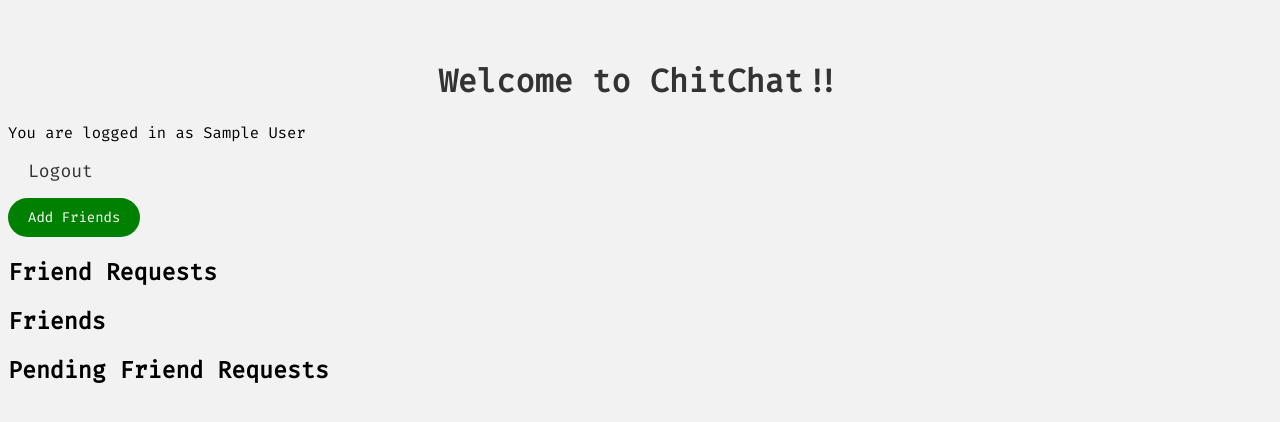
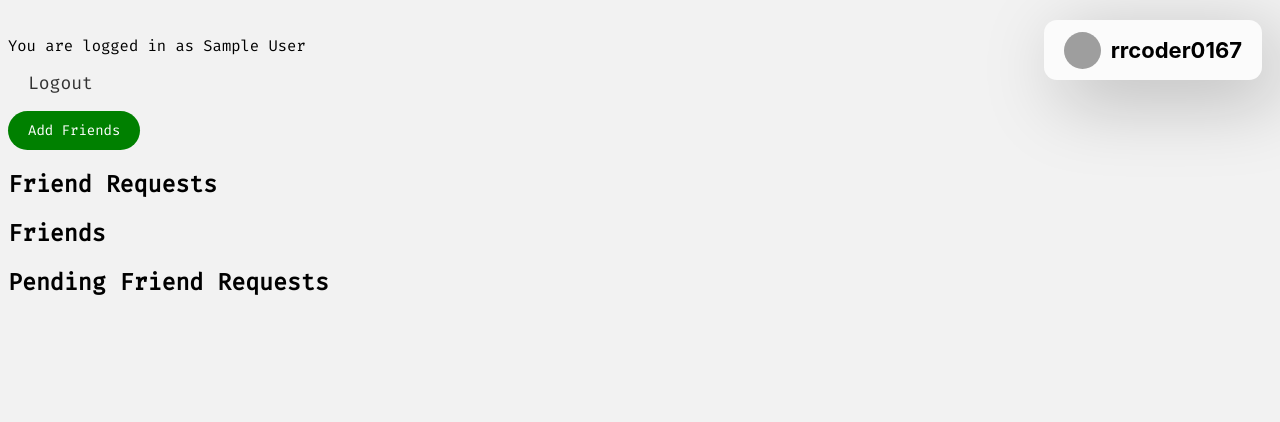
Before and after one commit to rrcoder0167/Orange-Chat, a Flask app: page / in a window 1280 px wide. Shown: the top 422 px of the page. Run offline with Flask 2, Linux system fonts and the light colour scheme; the visitor is signed in with stand-in values (Sample User, id 1); data that the repository does not hold is empty; some libraries are stand-ins or nearby versions; grey boxes are pictures that could not be loaded.

Commit message:
adding profile button

```diff
--- /dev/null
+++ b/static/profile_btn.js
@@ -0,0 +1,52 @@
+$(document).ready(function() {
+    var profileBtn = $('.profile-btn');
+    var dropdownArrow = $('.dropdown-arrow');
+    var dropdownMenu = $('.dropdown-menu');
+    var isDropdownOpen = false;
+    dropdownArrow.css('display', 'none');//set the arrow to be invisible by default
+
+    profileBtn.on('mouseenter', function() {
+      dropdownArrow.css('display', 'inline-block');
+    });
+
+    profileBtn.on('mouseleave', function() {
+      if (!dropdownMenu.hasClass('open')) {
+        dropdownArrow.css('display', 'none');
+      }
+    });
+
+    profileBtn.on('click', function(e) {
+      e.stopPropagation();
+      isDropdownOpen = !isDropdownOpen;
+      profileBtn.css('width', isDropdownOpen ? '250px' : '');
+      dropdownMenu.toggleClass('open');
+      dropdownArrow.toggleClass('open');
+      dropdownArrow.css('display', isDropdownOpen ? 'inline-block' : 'none');
+    });
+
+    $(document).on('click', function(e) {
+      if (!profileBtn.is(e.target) && !dropdownMenu.has(e.target).length) {
+        isDropdownOpen = false;
+        profileBtn.css('width', '');
+        dropdownMenu.removeClass('open');
+        dropdownArrow.removeClass('open');
+        dropdownArrow.css('display', 'none');
+      } else {
+        dropdownArrow.css('display', isDropdownOpen ? 'inline-block' : 'none');
+      }
+    });
+
+    let userBadge = $('.user-badge');
+    userBadge.each(function() {
+      let description = $(this).find('.description');
+      let badgeRect = this.getBoundingClientRect();
+      let descriptionRect = description[0].getBoundingClientRect();
+
+      if (descriptionRect.width > badgeRect.width) {
+        let halfDescriptionWidth = descriptionRect.width / 2;
+        let leftOffset = halfDescriptionWidth - (badgeRect.width / 2);
+
+        description.css('left', `-${leftOffset}px`);
+      }
+    });
+  });
--- a/static/styles.css
+++ b/static/styles.css
@@ -1,6 +1,6 @@
 /* Add a background color to the body */
 body {
-    margin-top: 60px;
+    margin-top: 10px;
     background-color: #f2f2f2;
 }
 
@@ -482,3 +482,182 @@ nav {
     color: black;
     border: 2px solid gray;
   }
+
+  .profile-btn-container {
+    padding-right: 10px;
+    padding-top: 10px;
+  }
+
+  .profile-btn {
+    display: flex;
+    float: right;
+    align-items: center;
+    height: 60px;
+    padding: 0 20px;
+    border: none;
+    border-radius: 13px;
+    background-color: #FBFBFB;
+    box-shadow: 16px 18px 76px rgba(0, 0, 0, 0.25);
+    transition: width 0.2s;
+    position: relative;
+  }
+
+  .profile-btn:hover {
+    width: 250px;
+  }
+
+  .profile-img-container {
+    width: 37px;
+    height: 37px;
+    margin-right: 10px;
+    border-radius: 50%;
+    overflow: hidden;
+  }
+
+  .profile-img-container img {
+    width: 100%;
+    height: 100%;
+    object-fit: cover;
+  }
+
+  .profile-name {
+    font-family: 'Inter', sans-serif;
+    font-weight: 700;
+    font-size: 22px;
+    line-height: 22px;
+    color: #000000;
+  }
+
+  .dropdown-arrow {
+    margin-left: auto;
+    position: absolute;
+    right: 20px;
+    top: 50%;
+    transform: translateY(-50%);
+  }
+
+  .dropdown-arrow .fas {
+    transition: transform 0.2s;
+  }
+
+  .dropdown-arrow.open .fas {
+    transform: rotate(180deg);
+  }
+
+  .dropdown-menu {
+    position: absolute;
+    top: 100%;
+    left: 0;
+    width: 250px;
+    border: 1px solid #ccc;
+    background-color: #fff;
+    padding: 1px;
+    font-family: 'Inter', sans-serif;
+    font-weight: 400;
+    border-radius: 8px;
+    box-shadow: 0 2px 4px rgba(0,0,0,0.2);
+    display: none;
+  }
+
+  .dropdown-menu a {
+    display: flex;
+    width: 94%;
+    font-size: 14px;
+    text-align: left;
+    text-decoration: none;
+    line-height: 25px;
+    padding: 8px;
+    border-radius: 8px;
+    height: 25px;
+    background-color: transparent;
+    border: none;
+    color: #333;
+    transition: background-color 0.2s;
+  }
+
+  .dropdown-menu a:hover {
+    font-weight: 500;
+    background-color: #f0f0f0;
+  }
+
+  .logout-btn a {
+    margin-bottom: 5px;
+    color: red;
+  }
+
+  .logout-btn a:hover {
+    background-color: #ffcccb;
+  }
+
+  .user-details {
+    text-align: left;
+    margin: 15px;
+  }
+
+  .name {
+    font-weight: 600;
+    font-size: 16px;
+    color: #000;
+  }
+
+
+  .email {
+    font-size: 14px;
+    color: #999;
+  }
+
+  .dropdown-menu.open {
+    display: block;
+  }
+
+  hr {
+    margin: 10px 0;
+    border: none;
+    border-top: 1px solid #ccc;
+  }
+
+  .user-badge {
+    display: inline-block;
+    padding: 5px 10px;
+    border-radius: 20px;
+    font-size: 14px;
+    font-weight: 600;
+    color: #fff;
+    margin-right: 10px;
+  }
+
+  .user-badge.admin {
+    background-color: #ff6b6b;
+  }
+
+  .user-badge.user {
+    background-color: #74b9ff;
+  }
+
+  .user-badge .description {
+    visibility: hidden;
+    opacity: 0;
+    position: absolute;
+    bottom: 110%;
+    left: 50%;
+    transform: translateX(-50%);
+    padding: 5px 10px;
+    background-color: #333;
+    color: #fff;
+    border-radius: 5px;
+    font-size: 12px;
+    line-height: 1.2;
+    white-space: nowrap;
+    z-index: 1;
+    max-width: 200px;
+    text-align: center;
+  }
+
+
+
+  .user-badge:hover .description {
+    visibility: visible;
+    opacity: 1;
+    overflow: auto;
+    z-index: 999;
+  }
--- a/templates/home.html
+++ b/templates/home.html
@@ -1,14 +1,16 @@
 <!DOCTYPE html>
 <html>
     <head>
-        <title>ChitChat Application</title>
-        <link href='https://fonts.googleapis.com/css?family=Fira Code' rel='stylesheet'>
+        <meta charset="utf-8">
+        <title>Orange Chat</title>
+        <link href="https://fonts.googleapis.com/css?family=Fira Code" rel="stylesheet">
         <link rel="stylesheet" type="text/css" href="{{ url_for('static', filename='styles.css') }}">
         <script src="https://ajax.googleapis.com/ajax/libs/jquery/3.6.3/jquery.js"></script>
         <script src="{{url_for('static', filename='add_friend.js')}}"></script>
         <link rel="stylesheet" href="https://cdnjs.cloudflare.com/ajax/libs/font-awesome/5.15.4/css/all.min.css">
         <script src="{{url_for('static', filename='script.js')}}"></script>
         <script src="{{url_for('static', filename='navbar.js')}}"></script>
+        <script src="{{url_for('static', filename='profile_btn.js')}}"></script>
     </head>
     <body>
         <header>
@@ -16,10 +18,42 @@
             {% include 'header.html' %}
             {% block content %}{% endblock %}
         </header>
+        {% if session.get("logged_in") %}
 
-        <h1>Welcome to ChitChat!!
-        </h1>
-        {% if session.get("logged_in") %}
+        <div class = "profile-btn-container">
+            <button class="profile-btn">
+            <div class="profile-img-container">
+              <img src="https://avatars.githubusercontent.com/u/106852975?s=100&v=4" alt="profile image">
+            </div>
+            <div class="profile-name">
+              rrcoder0167
+            </div>
+            <span class="dropdown-arrow">
+              <i class="fas fa-chevron-down"></i>
+            </span>
+
+            <ul class="dropdown-menu">
+              <div class="user-details">
+              <span class="name">{{current_user.name}}</span>
+                <span class="user-badge admin">
+                <span>Admin</span>
+                <div class="description" id="badge-description">Woah, an admin? That's rare.</div>
+              </span>
+              <br>
+              <span class="email">{{ current_user.email }}</span>
+              </div>
+              <hr />
+            <a href="#">Account Settings</a>
+            <a href="#">Send Feedback</a>
+            <a href="#">Report a Bug</a>
+              <hr />
+              <div class="logout-btn">
+              <a href="{{ url_for('logout')}}">Logout</a>
+              </div>
+          </ul>
+          </button>
+          </div>
+
         <p>You are logged in as {{current_user.name}}</p>
         <p>
             <a href="{{ url_for('logout') }}">Logout</a>
```
Also changed, not shown: 1 other file.
